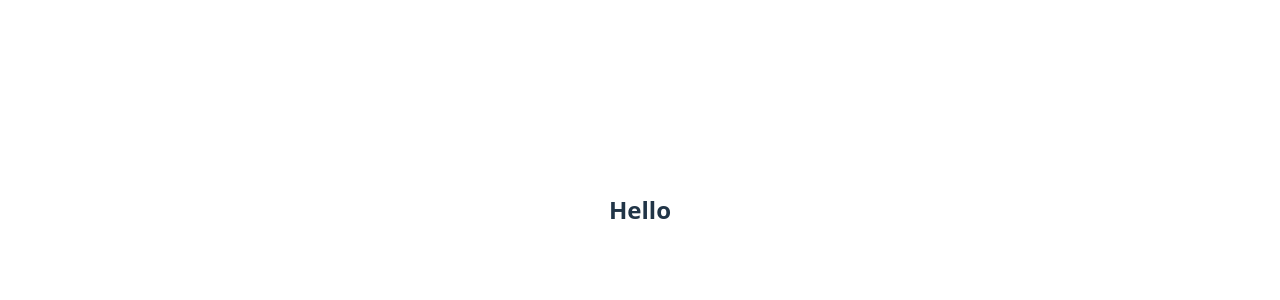
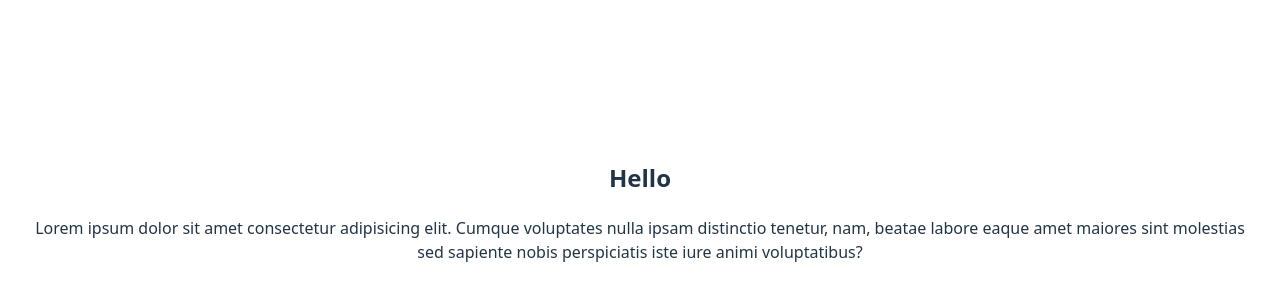
Before and after one commit to AlexTim599/Pizzeria-Foria, a React (Vite) app: page / in a window 1280 px wide. Shown: the part 190-490 px from the top of the page. Built offline with nearby package versions, Linux system fonts and the light colour scheme.

Commit message:
feat: test

```diff
--- a/src/App.jsx
+++ b/src/App.jsx
@@ -9,6 +9,15 @@ function App() {
   return (
     <div>
       <h2>Hello</h2>
+      <div>
+        {" "}
+        <p>
+          Lorem ipsum dolor sit amet consectetur adipisicing elit. Cumque
+          voluptates nulla ipsam distinctio tenetur, nam, beatae labore eaque
+          amet maiores sint molestias sed sapiente nobis perspiciatis iste iure
+          animi voluptatibus?
+        </p>
+      </div>
     </div>
   );
 }
```
